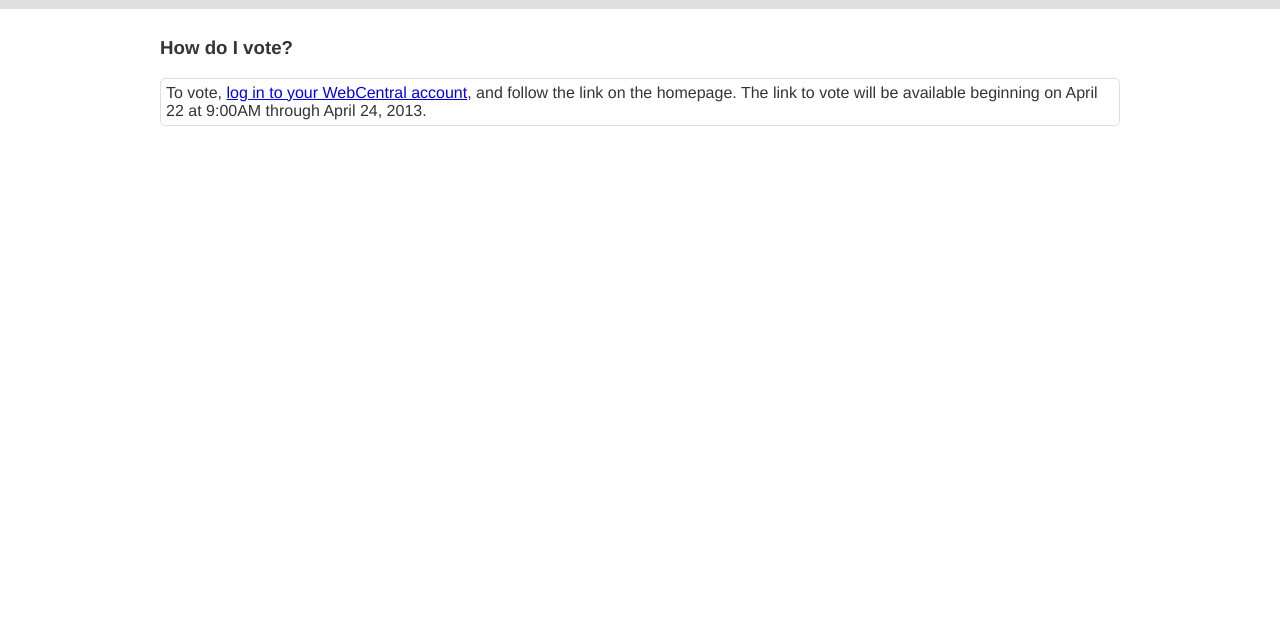
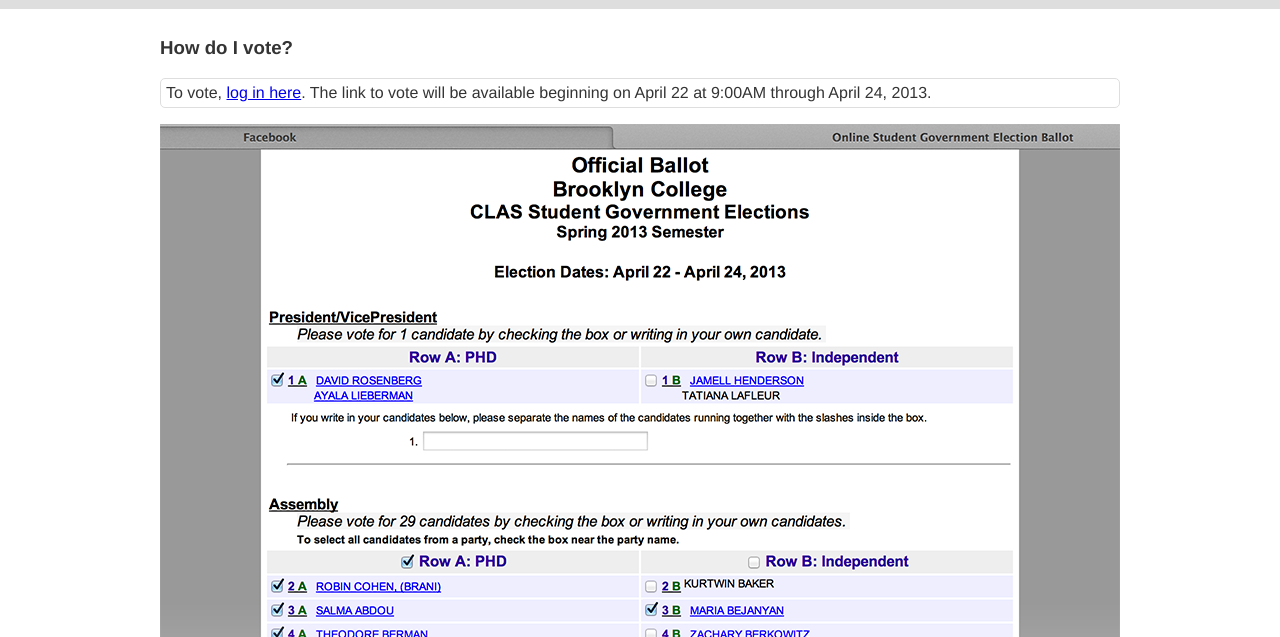
Before and after one commit to MosheBerman/PHD, a plain HTML site: page vote.html in a window 1280 px wide. Shown: the part 163-800 px from the top of the page. Drawn offline with Linux system fonts and the light colour scheme.

Commit message:
Added vote screenshots to the webpage.

```diff
--- a/vote.html
+++ b/vote.html
@@ -23,7 +23,10 @@
 	<div id="center" class="screen">
 		<h3>How do I vote?</h3>
 		<p class="instructions">
-			To vote, <a href="https://login.brooklyn.cuny.edu/cas/login?service=https://portal.brooklyn.edu/uPortal/Login&vm=portal6&renew=true">log in to your WebCentral account</a>, and follow the link on the homepage. The link to vote will be available beginning on April 22 at 9:00AM through April 24, 2013.
+			To vote, <a href="https://login.brooklyn.cuny.edu/cas/login?service=https%3A%2F%2Fwebsql.brooklyn.cuny.edu%2Fbcvote1%2Fstart.jsp">log in here</a>. The link to vote will be available beginning on April 22 at 9:00AM through April 24, 2013.
+		</p>
+		<p>
+		<img src="./images/vote.png" alt="Screenshot of the ballot" />
 		</p>
 	</div>
 </body>
```
Also changed, not shown: images/vote.png (added), images/vote@2x.png (added), 3 other files.
